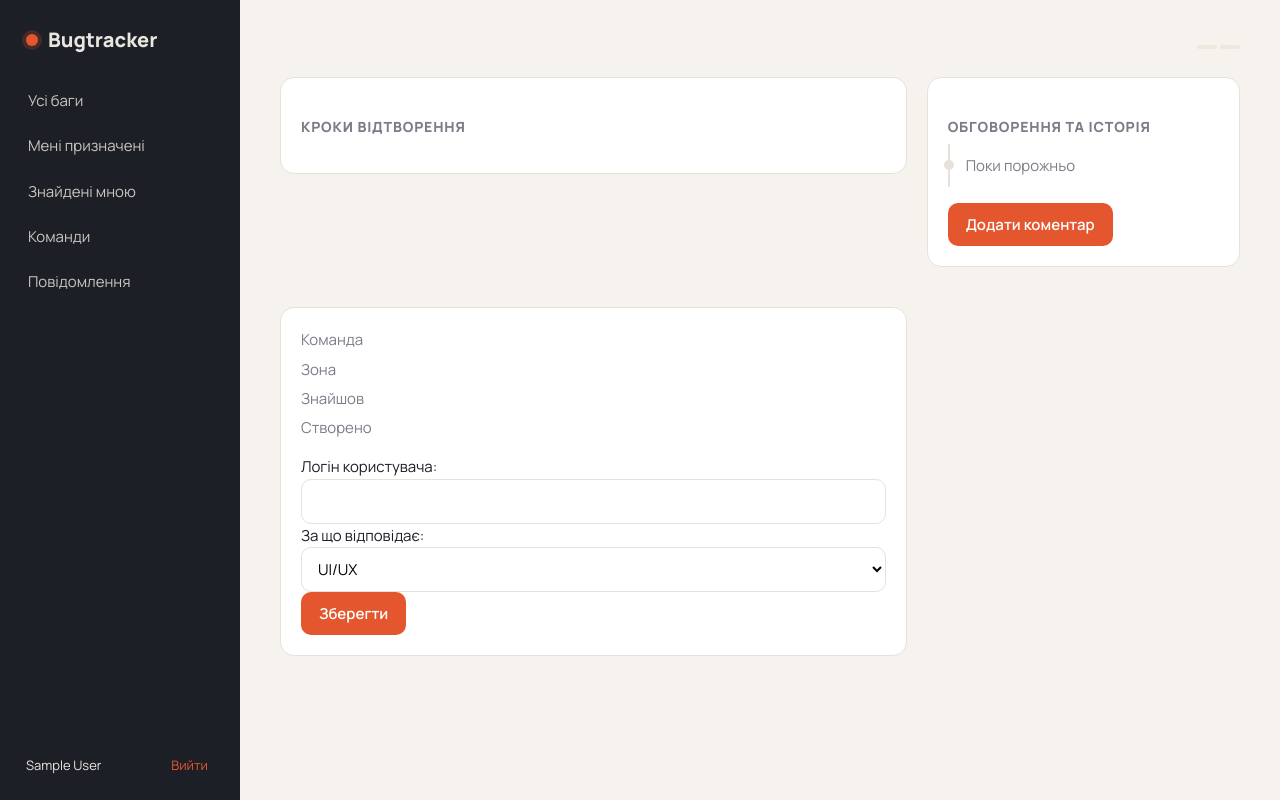
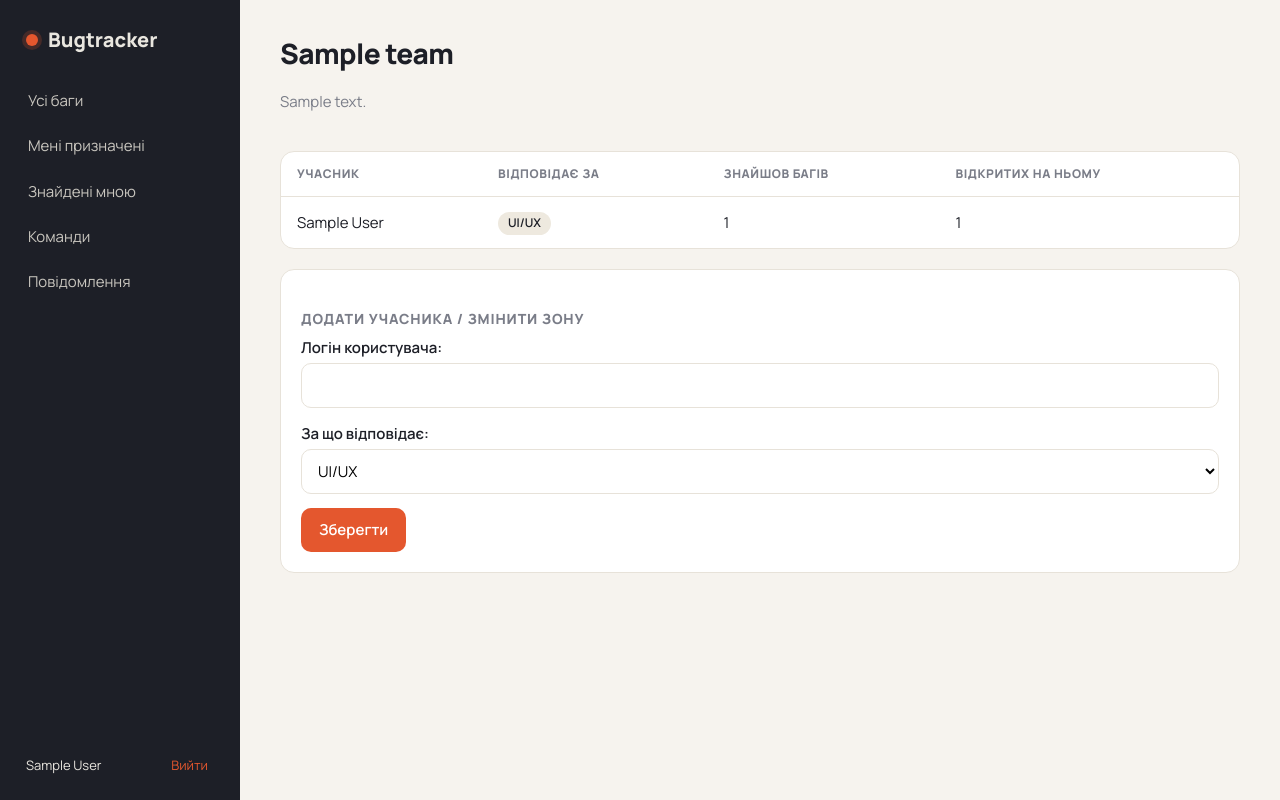
Before and after one commit to vovasoloduhin/bug-report, a Django app: page /teams/1/ in a window 1280 px wide. Run offline with Django 5.2, Linux system fonts and the light colour scheme; a user stored in the database is signed in; tables that the repository leaves empty hold one stand-in row (values such as "Sample post"); data that the repository does not hold is empty.

Commit message:
fix bugs

```diff
--- a/templates/teams/detail.html
+++ b/templates/teams/detail.html
@@ -1,38 +1,16 @@
 {% extends "base.html" %}
-{% block title %}{{ bug.code }}{% endblock %}
+{% block title %}{{ team.name }}{% endblock %}
 {% block content %}
-<header class="head">
-  <div><span class="code big">{{ bug.code }}</span><h1>{{ bug.title }}</h1></div>
-  <div><span class="badge sev-{{ bug.severity }}">{{ bug.get_severity_display }}</span>
-       <span class="badge st-{{ bug.status }}">{{ bug.get_status_display }}</span></div>
-</header>
-<div class="grid">
-  <section class="card">
-    <h3>Кроки відтворення</h3><p class="pre">{{ bug.steps }}</p>
-    {% if bug.expected %}<h3>Очікувано</h3><p class="pre">{{ bug.expected }}</p>{% endif %}
-    {% if bug.actual %}<h3>Фактично</h3><p class="pre">{{ bug.actual }}</p>{% endif %}
-  </section>
-  <section class="card">
-    <h3>Обговорення та історія</h3>
-    <ul class="timeline">
-    {% for i in timeline %}
-      {% if i.kind == "comment" %}
-      <li class="tl-comment"><b>{{ i.author.display_name }}</b> <span class="muted small">{{ i.created_at|date:"d.m.Y H:i" }}</span><p class="pre">{{ i.text }}</p></li>
-      {% else %}
-      <li class="tl-event"><b>{{ i.actor.display_name }}</b> {{ i.text }} <span class="muted small">{{ i.created_at|date:"d.m.Y H:i" }}</span></li>
-      {% endif %}
-    {% empty %}<li class="muted">Поки порожньо</li>{% endfor %}
-    </ul>
-    <form method="post">{% csrf_token %}<input type="hidden" name="comment" value="1">{{ cform.as_div }}<button class="btn">Додати коментар</button></form>
-  </section>
-  <aside class="card">
-    <dl>
-      <dt>Команда</dt><dd>{{ bug.team.name }}</dd>
-      <dt>Зона</dt><dd>{{ bug.get_area_display }}</dd>
-      <dt>Знайшов</dt><dd>{{ bug.reporter.display_name }}</dd>
-      <dt>Створено</dt><dd>{{ bug.created_at|date:"d.m.Y H:i" }}</dd>
-    </dl>
-    <form method="post">{% csrf_token %}{{ form.as_div }}<button class="btn">Зберегти</button></form>
-  </aside>
-</div>
+<header class="head"><div><h1>{{ team.name }}</h1><p class="muted">{{ team.description }}</p></div></header>
+<div class="card table-wrap"><table>
+  <tr><th>Учасник</th><th>Відповідає за</th><th>Знайшов багів</th><th>Відкритих на ньому</th></tr>
+  {% for r in rows %}
+  <tr><td>{{ r.m.user.display_name }}</td><td><span class="badge">{{ r.m.get_area_display }}</span></td><td>{{ r.found }}</td><td>{{ r.open }}</td></tr>
+  {% endfor %}
+</table></div>
+{% if is_owner %}
+<form method="post" action="{% url 'add_member' team.pk %}" class="card form">
+  <h3>Додати учасника / змінити зону</h3>{% csrf_token %}{{ form.as_div }}<button class="btn">Зберегти</button>
+</form>
+{% endif %}
 {% endblock %}
```
Also changed, not shown: templates/bugs/detail.html (+15 -0 lines).
